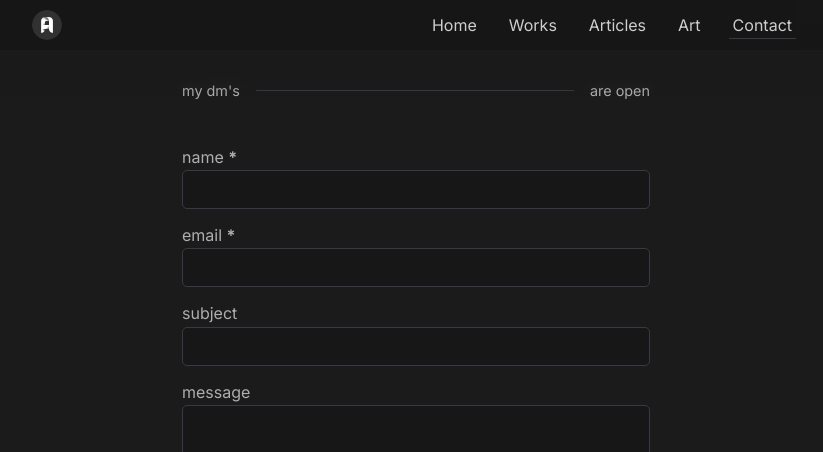
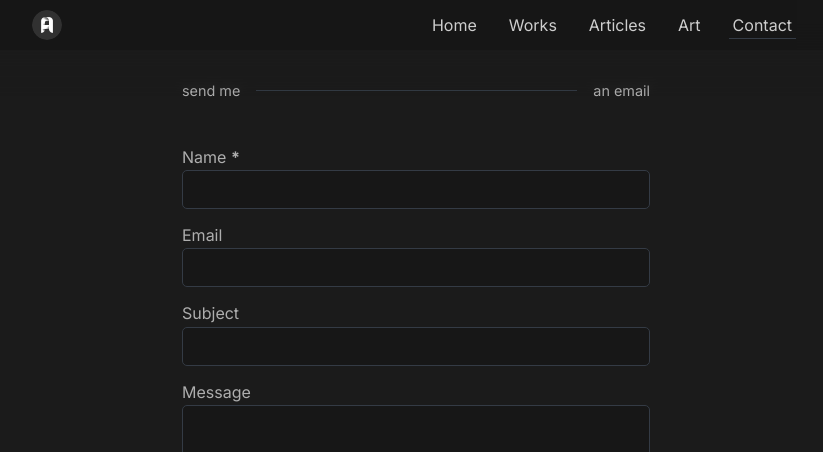
Before and after one commit to christiananagnostou/www, a Next.js app: page /contact in a window 1280 px wide. Shown: the top 452 px of the page, without its empty margins (224-1047 px from the left). Built offline with nearby package versions, Linux system fonts and the light colour scheme.

Commit message:
refactor contact page

```diff
--- a/pages/contact.tsx
+++ b/pages/contact.tsx
@@ -1,66 +1,44 @@
 import emailjs from 'emailjs-com'
 import { motion } from 'framer-motion'
-import { NextPage } from 'next'
 import Head from 'next/head'
-import { ChangeEvent, FormEvent, useState } from 'react'
+import { useState } from 'react'
 import styled from 'styled-components'
 import { fade, pageAnimation, staggerFade } from '../components/animation'
 import SocialLinks from '../components/SocialLinks'
 import PageTitle from '../components/Styles/PageTitle'
 
-const initialFormState = {
-  name: '',
-  email: '',
-  subject: '',
-  message: '',
-}
+const Contact = () => {
+  const [sentSuccessful, setSentSuccessful] = useState(false)
 
-const Contact: NextPage = () => {
-  const [formData, setFormData] = useState(initialFormState)
-  const [sentSuccessful, setsentSuccessful] = useState(false)
-
-  const handleSubmit = async (e: FormEvent) => {
+  const handleSubmit = async (e: React.FormEvent<HTMLFormElement>) => {
     e.preventDefault()
-
-    let templateParams = {
+    const form = e.currentTarget as HTMLFormElement
+    const formData = new FormData(form)
+    const data = {
       to_name: 'Christian',
-      from_name: formData.name,
-      from_email: formData.email,
-      subject: formData.subject,
-      message: formData.message,
+      from_name: formData.get('name'),
+      from_email: formData.get('email'),
+      subject: formData.get('subject'),
+      message: formData.get('message'),
       site: 'christiancodes.co',
     }
+
+    if (!data.from_name) return // Ensuring name is not empty
 
     try {
       const res = await emailjs.send(
         process.env.NEXT_PUBLIC_EMAILJS_SERVICE_ID!,
         process.env.NEXT_PUBLIC_EMAILJS_TEMPLATE_ID!,
-        templateParams,
+        data,
         process.env.NEXT_PUBLIC_EMAILJS_USER_ID!
       )
-
       if (res.status === 200) {
-        setFormData(initialFormState)
-        setsentSuccessful(true)
+        form.reset() // Resetting the form fields
+        setSentSuccessful(true)
       }
-    } catch (e) {
-      console.log(e)
+    } catch (error) {
+      console.error(error)
     }
-  }
-
-  const onNameChange = (e: ChangeEvent<HTMLInputElement>) => {
-    setFormData({ ...formData, name: e.target.value })
-  }
-
-  const onEmailChange = (e: ChangeEvent<HTMLInputElement>) => {
-    setFormData({ ...formData, email: e.target.value })
-  }
-  const onSubjectChange = (e: ChangeEvent<HTMLInputElement>) => {
-    setFormData({ ...formData, subject: e.target.value })
-  }
-
-  const onMessageChange = (e: ChangeEvent<HTMLTextAreaElement>) => {
-    setFormData({ ...formData, message: e.target.value })
   }
 
   return (
@@ -72,68 +50,38 @@ const Contact: NextPage = () => {
       </Head>
 
       <ContactStyle variants={pageAnimation} initial="hidden" animate="show" exit="exit">
-        {sentSuccessful ? (
-          <PageTitle titleLeft="you are" titleRight="the goat" />
-        ) : (
-          <PageTitle titleLeft="my dm's" titleRight="are open" />
-        )}
+        <PageTitle
+          titleLeft={sentSuccessful ? 'you are' : 'send me'}
+          titleRight={sentSuccessful ? 'the goat' : 'an email'}
+        />
 
-        <StyledForm variants={staggerFade} id="contact-form" onSubmit={handleSubmit} method="POST">
+        <StyledForm variants={staggerFade} onSubmit={handleSubmit} method="POST">
           <motion.div variants={fade}>
             <FormGroup>
               <label htmlFor="name">
-                name <span>*</span>
+                Name <span>*</span>
               </label>
-              <input
-                type="text"
-                className="form-input custom-focus"
-                required
-                value={formData.name}
-                onChange={onNameChange}
-              />
+              <input id="name" name="name" type="text" className="form-input custom-focus" required />
             </FormGroup>
           </motion.div>
-
           <motion.div variants={fade}>
             <FormGroup>
-              <label htmlFor="inputEmail">
-                email <span>*</span>
-              </label>
-              <input
-                type="email"
-                className="form-input custom-focus"
-                aria-describedby="email"
-                value={formData.email}
-                onChange={onEmailChange}
-              />
+              <label htmlFor="email">Email</label>
+              <input id="email" name="email" type="email" className="form-input custom-focus" />
             </FormGroup>
           </motion.div>
-
           <motion.div variants={fade}>
             <FormGroup>
-              <label htmlFor="subject">subject</label>
-              <input
-                type="text"
-                className="form-input custom-focus"
-                value={formData.subject}
-                onChange={onSubjectChange}
-              />
+              <label htmlFor="subject">Subject</label>
+              <input id="subject" name="subject" type="text" className="form-input custom-focus" autoComplete="off" />
             </FormGroup>
           </motion.div>
-
           <motion.div variants={fade}>
             <FormGroup>
-              <label htmlFor="message">message</label>
-              <textarea
-                className="form-input custom-focus"
-                rows={6}
-                cols={50}
-                value={formData.message}
-                onChange={onMessageChange}
-              ></textarea>
+              <label htmlFor="message">Message</label>
+              <textarea id="message" name="message" className="form-input custom-focus" rows={6}></textarea>
             </FormGroup>
           </motion.div>
-
           <motion.div variants={fade}>
             <FormGroup>
               <button type="submit" className="form-btn custom-focus">
@@ -171,7 +119,7 @@ const ContactStyle = styled(motion.div)`
     transition: opacity 0.3s ease;
     text-align: center;
     width: 100%;
-    margin-bottom: 1rem;
+    margin-bottom: 2rem;
   }
 `
 
@@ -205,7 +153,7 @@ const FormGroup = styled.div`
     letter-spacing: 0.5px;
   }
   textarea {
-    resize: none;
+    resize: vertical;
     overflow: auto;
     border-radius: 5px;
   }
```
